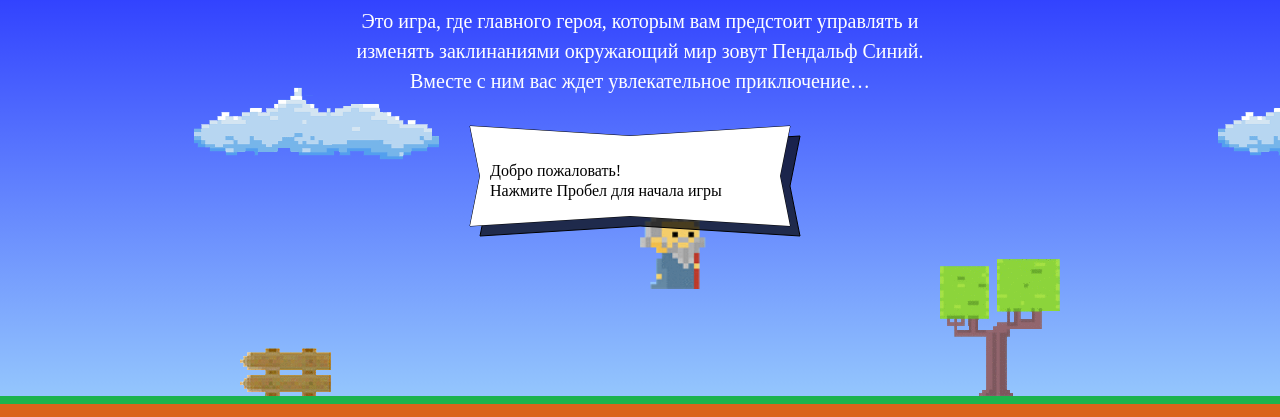
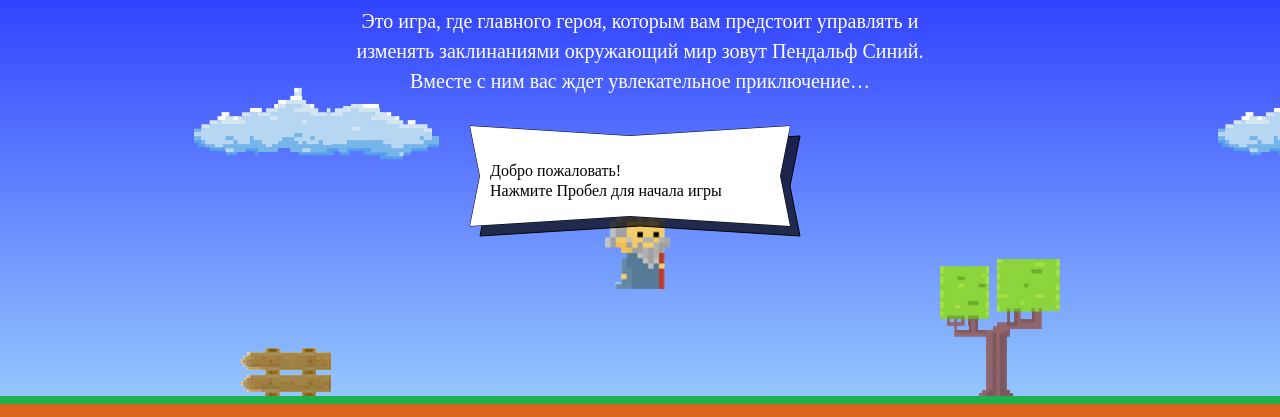
Before and after one commit to AnnyD/471839-code-and-magick, a website: page index.html in a window 1280 px wide. Shown: the part 203-620 px from the top of the page. Drawn offline with Linux system fonts and the light colour scheme; a web font is replaced by a local one.

Commit message:
Первая задача в Код и магия

```diff
--- a/index.html
+++ b/index.html
@@ -182,26 +182,23 @@
 </template>
 <script>
 var fireballSize =22;
-var getFireballSpeed = function(left) {
-  if (left) {
-    return 5;
-  }else {
-    return 2;
-  }
-}
 var wizardSpeed = 3;
 var wizardWidth = 70;
+
+var getFireballSpeed = function(left) {
+  return (left) ? 5 : 2;
+}
+
 var getWizardHeight = function() {
-var height = 1.337*wizardWidth;
-  return height;
+  return 1.337*wizardWidth;
 }
+
 var getWizardX = function(width) {
-var horizonPoint = width*0.5;
-return horizonPoint;
+  return width*0.5 - wizardWidth*0.5;
 }
+
 var getWizardY = function(height) {
-var verticalPoint = height*0.33;
-return verticalPoint;
+  return Math.round(height*0.33);
 }
 </script>
 <script src="js/game.js"></script>
```
